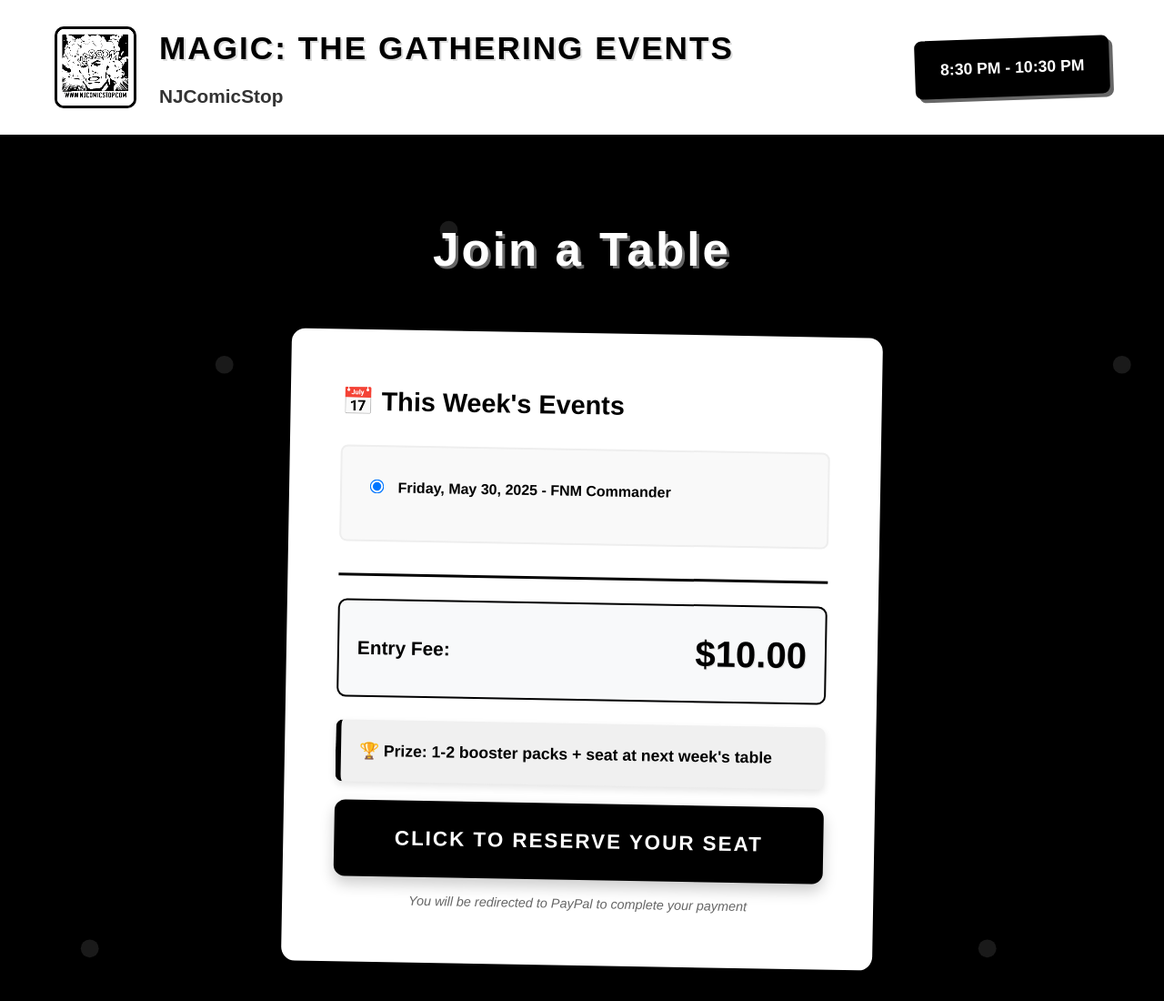
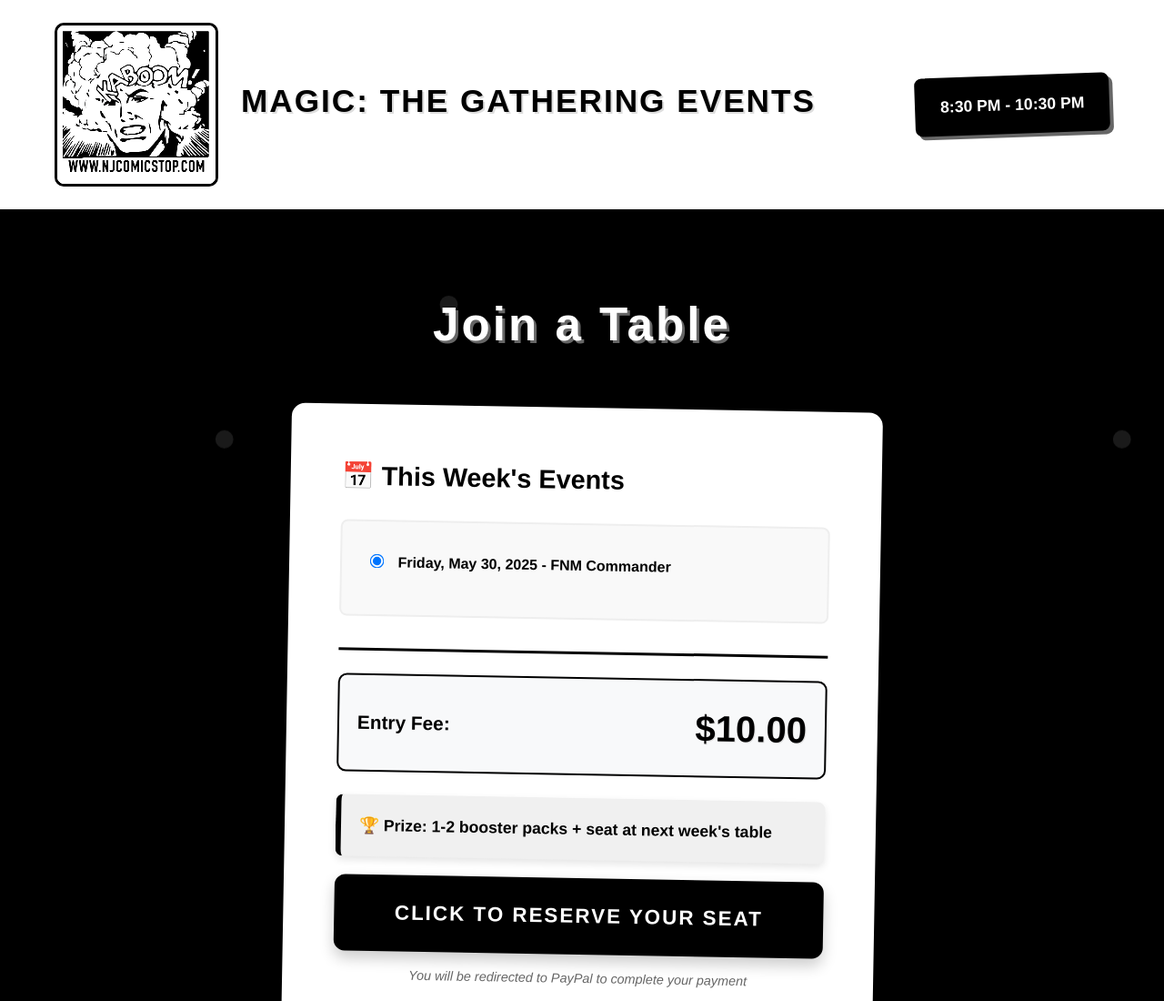
Before and after one commit to doctordjphd/FNM-3, a plain HTML site: page index.html in a window 1280 px wide. Shown: the top 1100 px of the page at 91% size. Drawn offline with Linux system fonts and the light colour scheme.

Commit message:
Update index.html

```diff
--- a/index.html
+++ b/index.html
@@ -46,8 +46,8 @@
         }
 
         .logo {
-            width: 90px;
-            height: 90px;
+            width: 180px;
+            height: 180px;
             filter: contrast(200%);
             border: 3px solid black;
             border-radius: 10px;
@@ -482,7 +482,6 @@
                     <img src="logo.png" alt="NJComicStop Logo" class="logo">
                     <div class="title-section">
                         <h1>MAGIC: THE GATHERING EVENTS</h1>
-                        <p>NJComicStop</p>
                     </div>
                 </div>
                 <div class="time-badge">8:30 PM - 10:30 PM</div>
```
